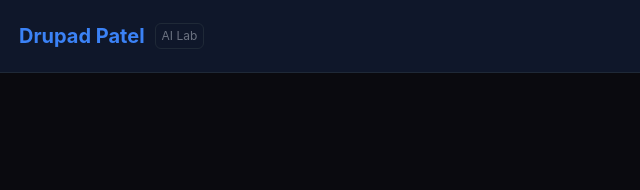
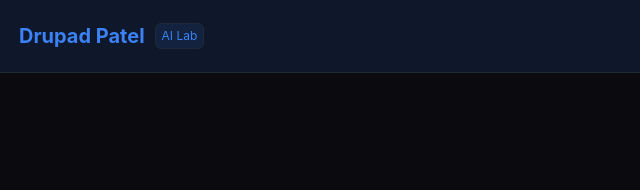
Before and after one commit to PATEL-DRUPAD/drupad-ai-lab, a plain HTML site: page index.html in a window 1280 px wide. Shown: the top 190 px of the page, 21-661 px from the left. Drawn offline with nearby package versions, Linux system fonts and the light colour scheme.

Commit message:
Update brand span styles with new background and color

```diff
--- a/styles.css
+++ b/styles.css
@@ -153,7 +153,8 @@ footer {
 
 .brand span {
   font-size: 12px;
-  color: #6b7280;
+  background: rgba(59, 130, 246, 0.1);
+  color: #3b82f6;
   border: 1px solid #1f2937;
   padding: 2px 6px;
   border-radius: 6px;
```
